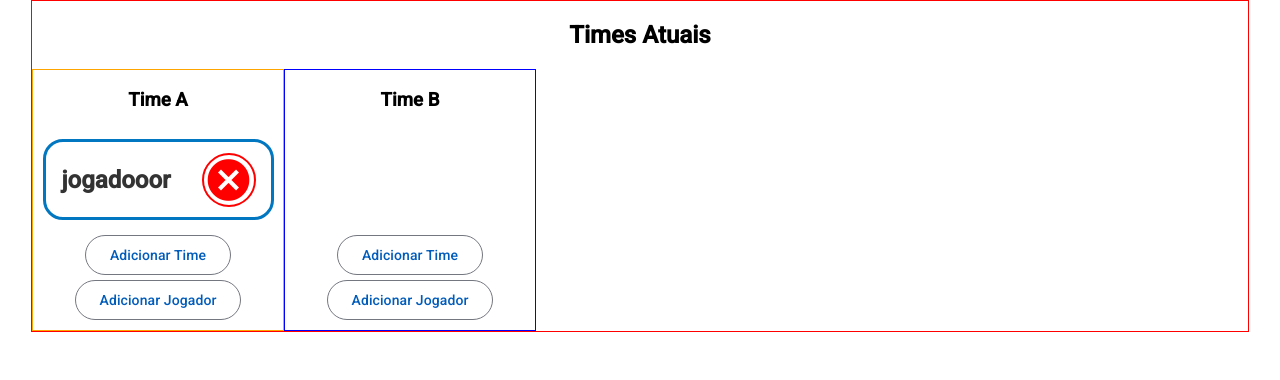
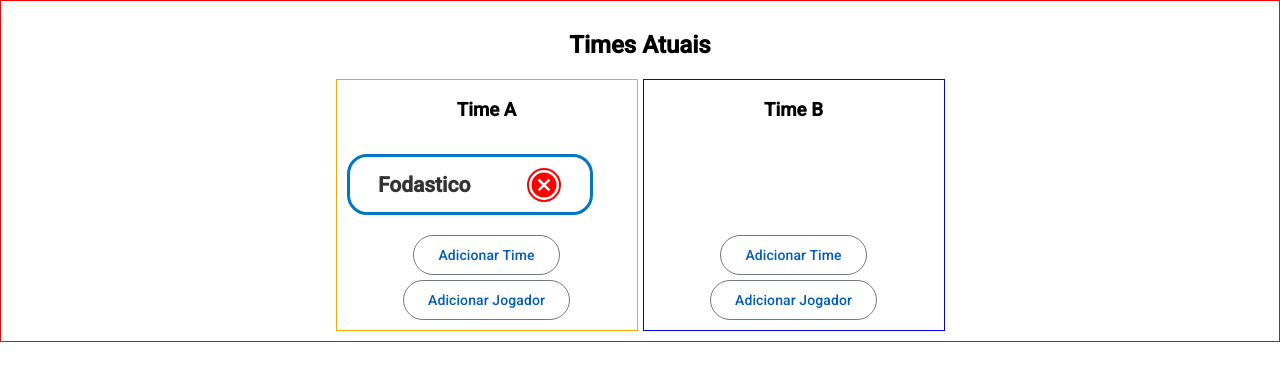
Before and after one commit to gabrielsndev/fila-volei-app, an Angular app: page / in a window 1280 px wide. Shown: the top 380 px of the page. Built offline with nearby package versions, Linux system fonts and the light colour scheme.

Commit message:
HTML e CSS do projeto pronto

```diff
--- a/src/app/components/time-atual/time-atual.component.css
+++ b/src/app/components/time-atual/time-atual.component.css
@@ -1,7 +1,8 @@
 .main{
     margin: auto;
-    width: 95%;
+    min-width: 95%;
     border: 1px solid red;
+    padding: 10px;
 }
 
 .title{
@@ -10,6 +11,9 @@
 
 .times{
     display: flex;
+    width: fit-content;
+    margin: auto;
+    gap: 5px;
 }
 
 .first-time{
@@ -17,7 +21,7 @@
     flex-direction: column;
     justify-content: space-between;
     min-height: 250px;
-    width: 250px;
+    max-width: 300px;
     text-align: center;
     border: 1px solid orange;
 }
@@ -27,7 +31,7 @@
     flex-direction: column;
     justify-content: space-between;
     min-height: 250px;
-    width: 250px;
+    max-width: 300px;
     text-align: center;
     border: 1px solid blue;
 }
@@ -41,8 +45,8 @@
 }
 
 .player{
-    width: 90%;
-    height: 75px;
+    width: 80%;
+    height: 55px;
     border: 3px solid var(--color-primary);
     margin: 10px;
     border-radius: 20px;
@@ -50,10 +54,11 @@
     align-items: center;
     justify-content: space-around;
     color: var(--color-text);
+    font-size: 14px;
 }
 
 .material-icons{
-    font-size: 50px;
+    font-size: 30px;
     color: red;
     border: solid 2px red;
     border-radius: 50px;
--- a/src/app/components/time-atual/time-atual.component.html
+++ b/src/app/components/time-atual/time-atual.component.html
@@ -4,8 +4,8 @@
         <div class="first-time">
             <h3>Time A</h3>
             <div class="player">
-                <h2>jogadooor</h2>
-                 <span  class="material-icons">cancel</span>
+                <h2>Fodastico</h2>
+                <span  class="material-icons">cancel</span>
             </div>
             <div class="buttons">
                 <button class="button" mat-stroked-button>Adicionar Time</button>
```
